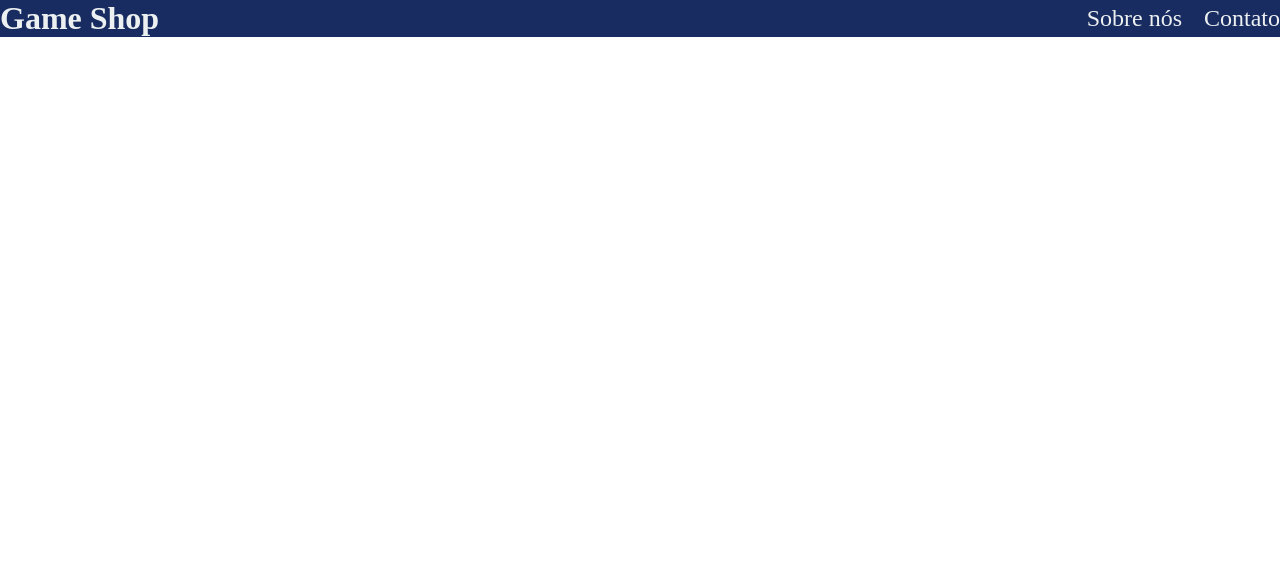
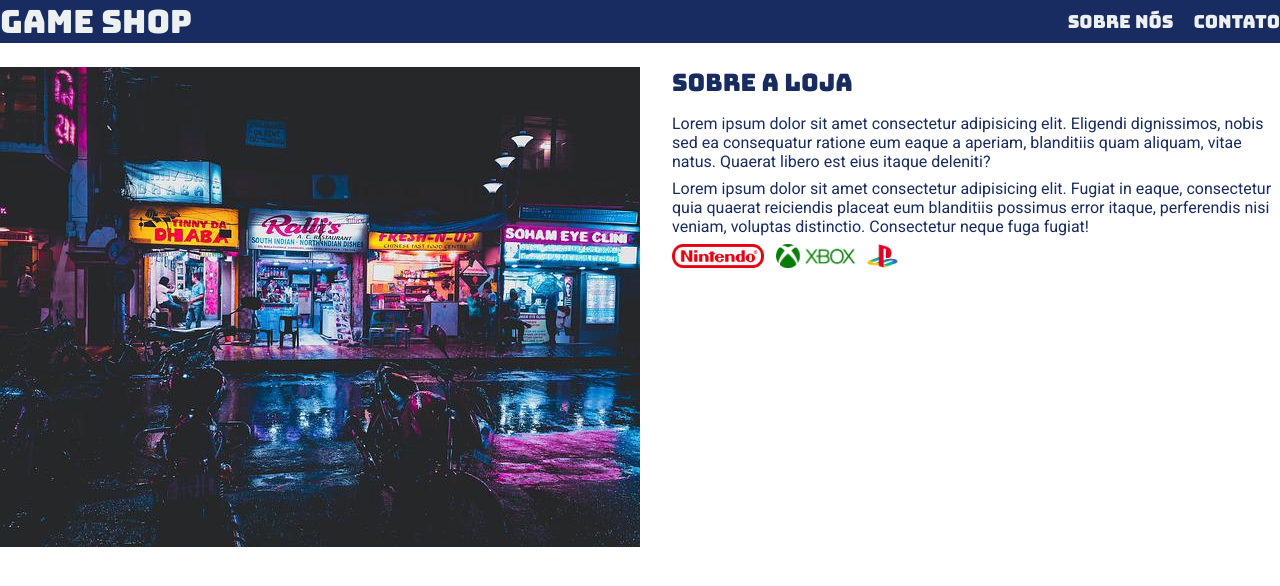
Before and after one commit to priscilaws/site-games-shop, a plain HTML site: page index.html in a window 1280 px wide. Drawn offline with Linux system fonts and the light colour scheme.

Commit message:
changed font

```diff
--- a/index.html
+++ b/index.html
@@ -5,6 +5,11 @@
     <meta name="viewport" content="width=device-width, initial-scale=1.0">
     <title>Game Shop - A sua loja de Games</title>
     <link rel="stylesheet" href="./main.css">
+
+    <link rel="preconnect" href="https://fonts.googleapis.com">
+    <link rel="preconnect" href="https://fonts.gstatic.com" crossorigin>
+    <link href="https://fonts.googleapis.com/css2?family=Bungee&family=Roboto:ital,wght@0,100;0,300;0,400;0,500;0,700;0,900;1,100;1,300;1,400;1,500;1,700;1,900&display=swap" rel="stylesheet">
+
 </head>
 <body>
     <header>
@@ -22,5 +27,24 @@
                 </nav>
             </div>
         </header>
+        <section>
+            <div class="container">
+                <img class="store-front" src="./images/loja.jpg" alt="Fachada da loja game shop">
+                <div>
+                    <h2>Sobre a loja</h2>
+                    <p>
+                        Lorem ipsum dolor sit amet consectetur adipisicing elit. Eligendi dignissimos, nobis sed ea consequatur ratione eum eaque a aperiam, blanditiis quam aliquam, vitae natus. Quaerat libero est eius itaque deleniti?
+                    </p>
+                    <p>
+                        Lorem ipsum dolor sit amet consectetur adipisicing elit. Fugiat in eaque, consectetur quia quaerat reiciendis placeat eum blanditiis possimus error itaque, perferendis nisi veniam, voluptas distinctio. Consectetur neque fuga fugiat!
+                    </p>
+                    <ul class="brands-list">
+                        <li> <img src="./images/nintendo.png"/></li>
+                        <li> <img src="./images/xbox.png"/></li>
+                        <li> <img src="./images/playstation.png"/></li>
+                    </ul>
+                </div>
+            </div>
+        </section>
 </body>
 </html>
--- a/main.css
+++ b/main.css
@@ -4,15 +4,31 @@
     box-sizing: border-box;
 }
 
+header,
+section h2 {
+        font-family: "Bungee", sans-serif;
+}
+
+body {
+    font-family: "Roboto", sans-serif;
+}
+
+
 header {
     padding: 16px,0;
     background-color: #182C61;
     color: #ecf0f1;
 }
+
+header h1,
+section h2 {
+    font-weight: normal;
+}
+
 header nav  li {
     display: inline;
     margin-left: 16px;
-    font-size: 24px;
+    font-size: 18px;
 }
 header nav li a {
     color: #ecf0f1;
@@ -24,8 +40,41 @@ header nav li a {
     margin: 0 auto;
 }
 
-header .container {
+header .container,
+section .container{
     display: flex;
     align-items: center;
     justify-content: space-between;
 }
+.brands-list img {
+    height: 24px;
+}
+
+.brands-list li {
+    display: inline;
+    margin-right: 8px;
+}
+
+section .container {
+    align-items: flex-start;
+}
+
+section {
+    padding: 24px 0;
+}
+
+section h2 {
+    margin-bottom: 16px;
+}
+
+section {
+    color: #182C61;
+}
+
+section p {
+    margin-bottom: 8px;
+}
+
+.store-front {
+    margin-right: 32px;
+}
```
